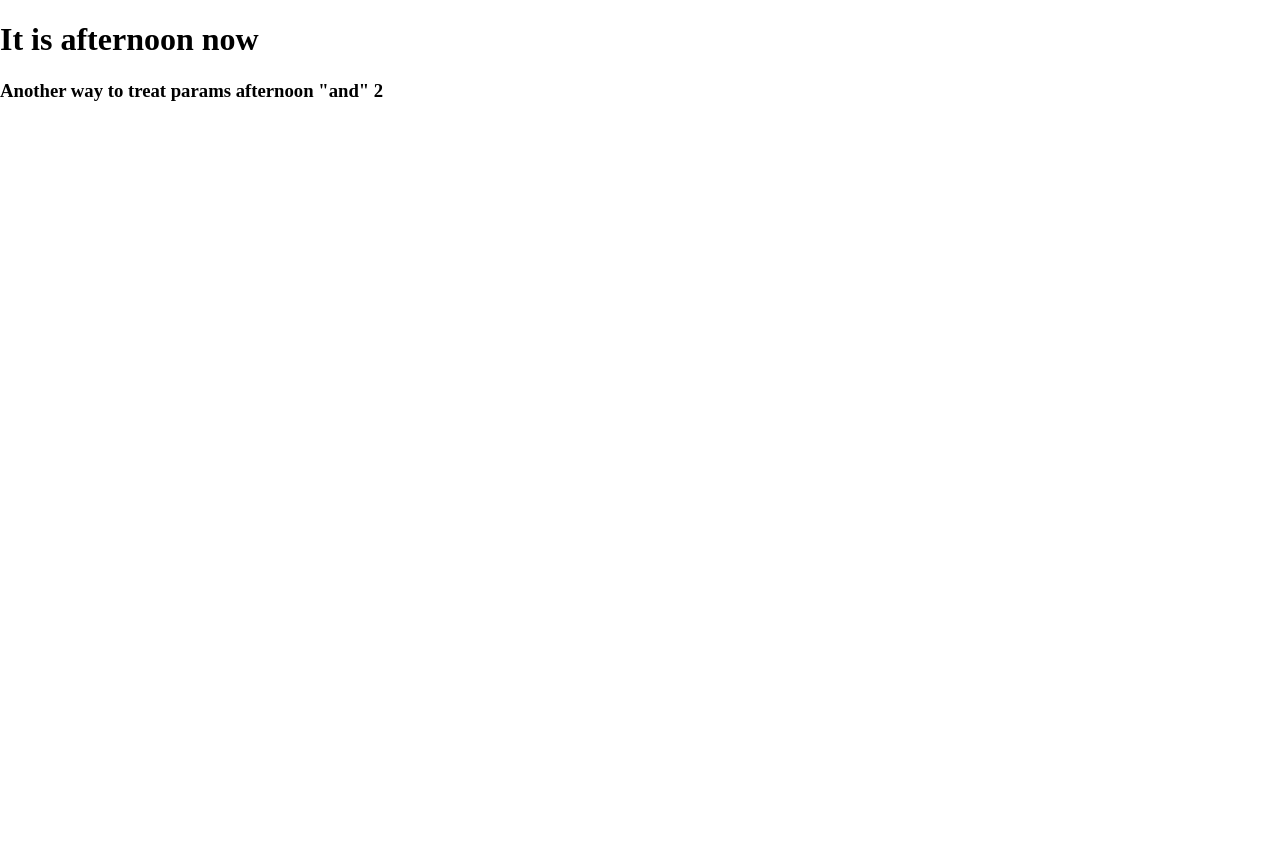
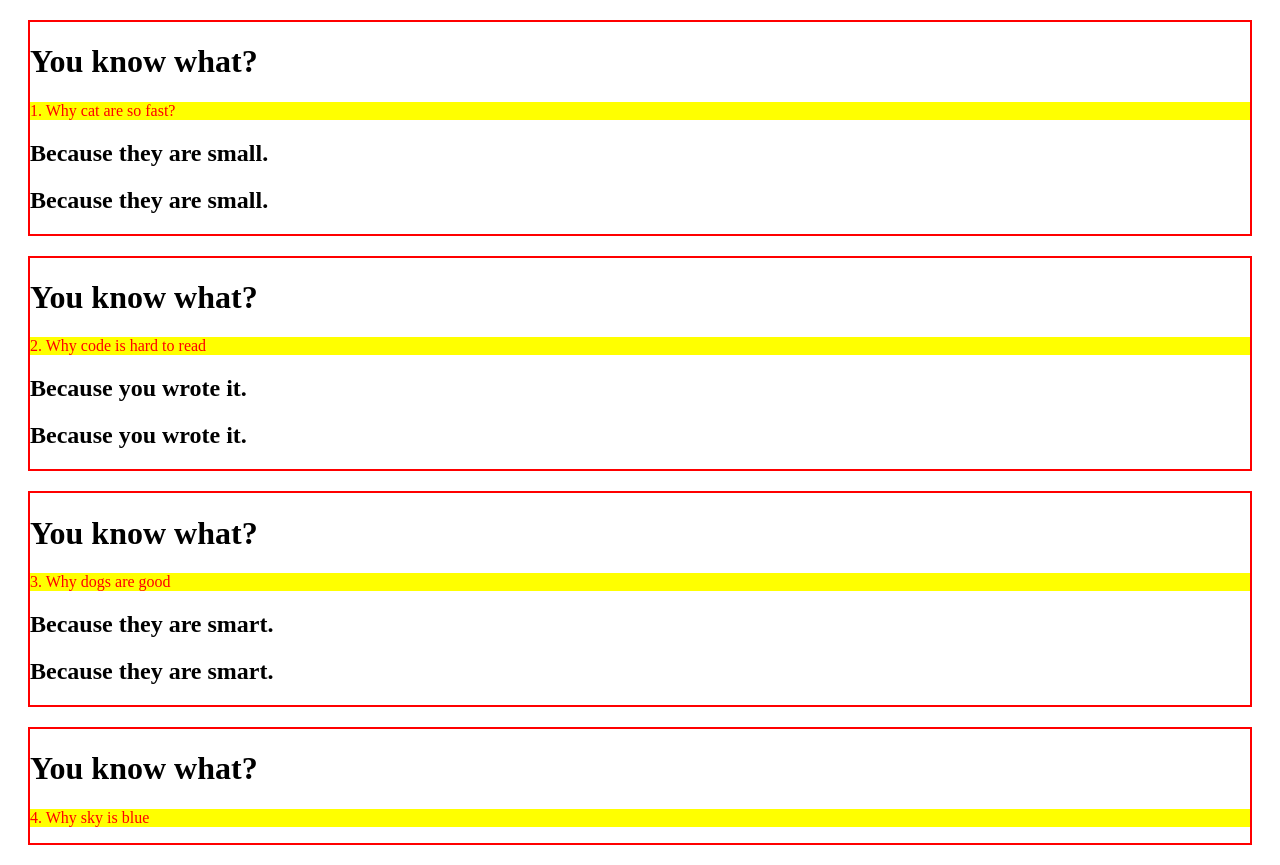
Before and after one commit to GennadiiJ/ReactStartApp, a React (Create React App) app: page / in a window 1280 px wide. Before the commit the page ends 800 px from the top, so only its background shows below. Built offline with nearby package versions, Linux system fonts and the light colour scheme.

Commit message:
ex - condition styling; components properties

```diff
--- /dev/null
+++ b/src/StartApp.js
@@ -0,0 +1,15 @@
+import React from "react";
+import Joke from "./components/Joke";
+
+function StartApp () {
+    return (
+        <div>
+            <Joke text={{question: "1. Why cat are so fast?", punchLine: " they are small."}} />
+            <Joke text={{question: "2. Why code is hard to read", punchLine: " you wrote it."}} />
+            <Joke text={{question: "3. Why dogs are good", punchLine: " they are smart."}} />
+            <Joke text={{question: "4. Why sky is blue"}} />
+        </div>
+    )
+}
+
+export default StartApp;
--- /dev/null
+++ b/src/components/Joke.js
@@ -0,0 +1,19 @@
+import React from "react";
+
+function Joke (props) {
+    const questStyle = {
+        color: "red",
+        backgroundColor: "yellow"
+    }
+    return (
+        <div className="joke">
+            <h1>You know what?</h1>
+            <p style={questStyle}>{props.text.question}</p>
+            <h2 style={{display: props.text.punchLine ? "block" : "none"}}>Because {props.text.punchLine}</h2>
+            <h2 style={{display: !props.text.punchLine && "none"}}>Because {props.text.punchLine}</h2>
+        </div>
+
+    )
+}
+
+export default Joke;
--- a/src/components/StartApp.js
+++ /dev/null
@@ -1,20 +0,0 @@
-import React from "react";
-
-function StartApp () {
-    let dayTime;
-    const hours = new Date().getHours();
-    const day = new Date().getDay();
-    if (hours < 12)
-        dayTime = "morning";
-    else if (hours >= 12 && hours < 18)
-        dayTime = "afternoon";
-    else dayTime = "night";
-    return (
-        <div>
-            <h1>It is {dayTime} now</h1>
-            <h3>Another way to treat params {`${dayTime} "and" ${day}`}</h3>
-        </div>
-    )
-}
-
-export default StartApp;
--- a/src/index.css
+++ b/src/index.css
@@ -1,14 +1,4 @@
-body {
-  margin: 0;
+.joke {
+  margin: 20px;
+  border: solid 2px red;
 }
-
-.navBar {
-  height: 100px;
-  background-color: aquamarine;
-  color: red;
-  font-size: 25px;
-  text-align: center;
-  justify-content: center;
-  align-items: center;
-  display: flex;
-}
--- a/src/index.js
+++ b/src/index.js
@@ -1,6 +1,6 @@
 import React from "react";
 import ReactDOM from "react-dom";
-import StartApp from "./components/StartApp";
-import './index.css';
+import StartApp from "./StartApp"
+import "./index.css";
 
 ReactDOM.render(<StartApp />, document.getElementById("root"));
```
